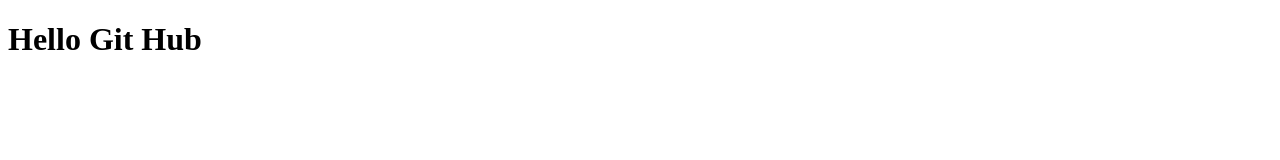
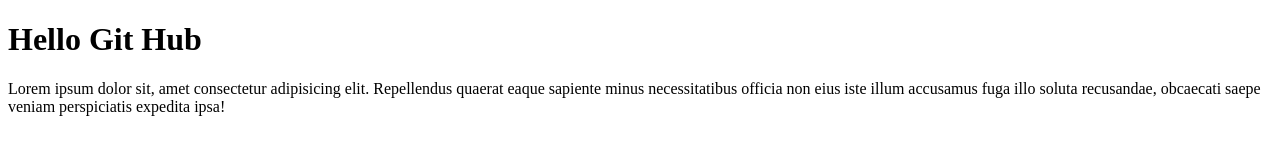
Before and after one commit to NaimurRahnan/first_project, a plain HTML site: page index.html in a window 1280 px wide. Drawn offline with Linux system fonts and the light colour scheme.

Commit message:
p tag added

```diff
--- a/index.html
+++ b/index.html
@@ -6,5 +6,6 @@
 </head>
 <body>
     <h1>Hello Git Hub</h1>
+    <p>Lorem ipsum dolor sit, amet consectetur adipisicing elit. Repellendus quaerat eaque sapiente minus necessitatibus officia non eius iste illum accusamus fuga illo soluta recusandae, obcaecati saepe veniam perspiciatis expedita ipsa!</p>
 </body>
 </html>
```
